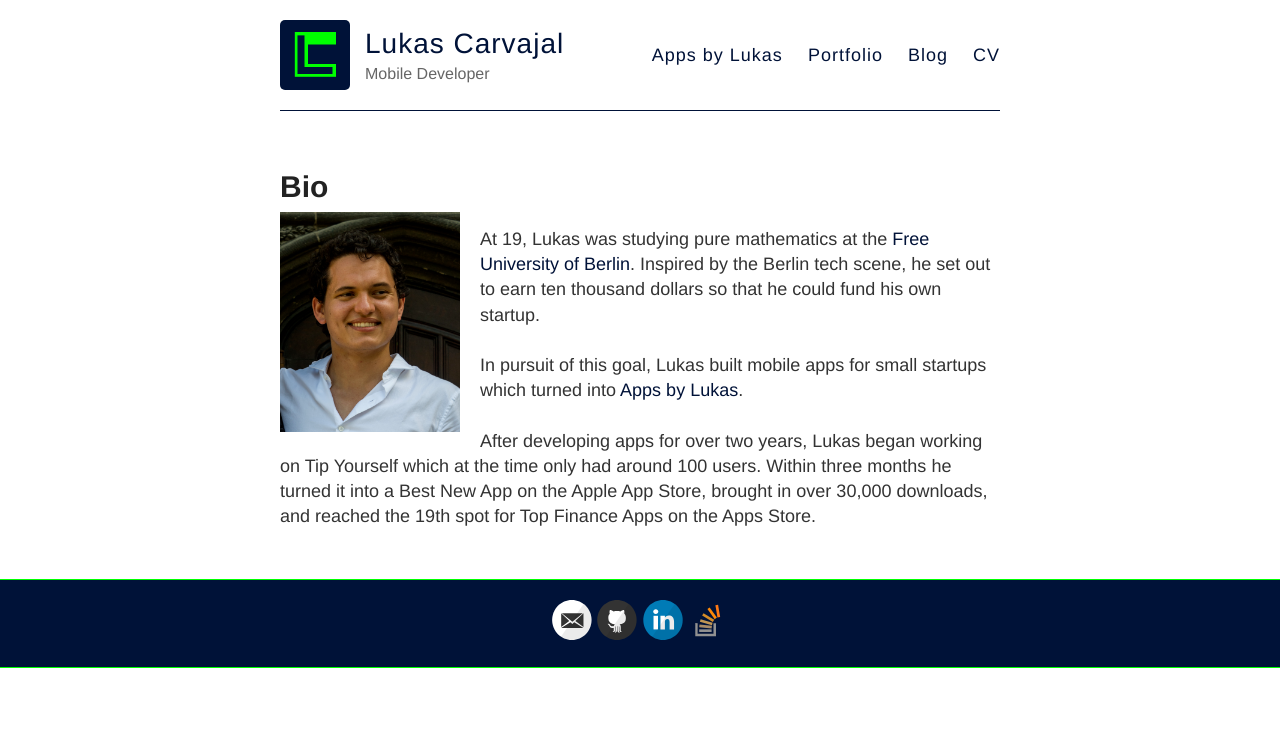
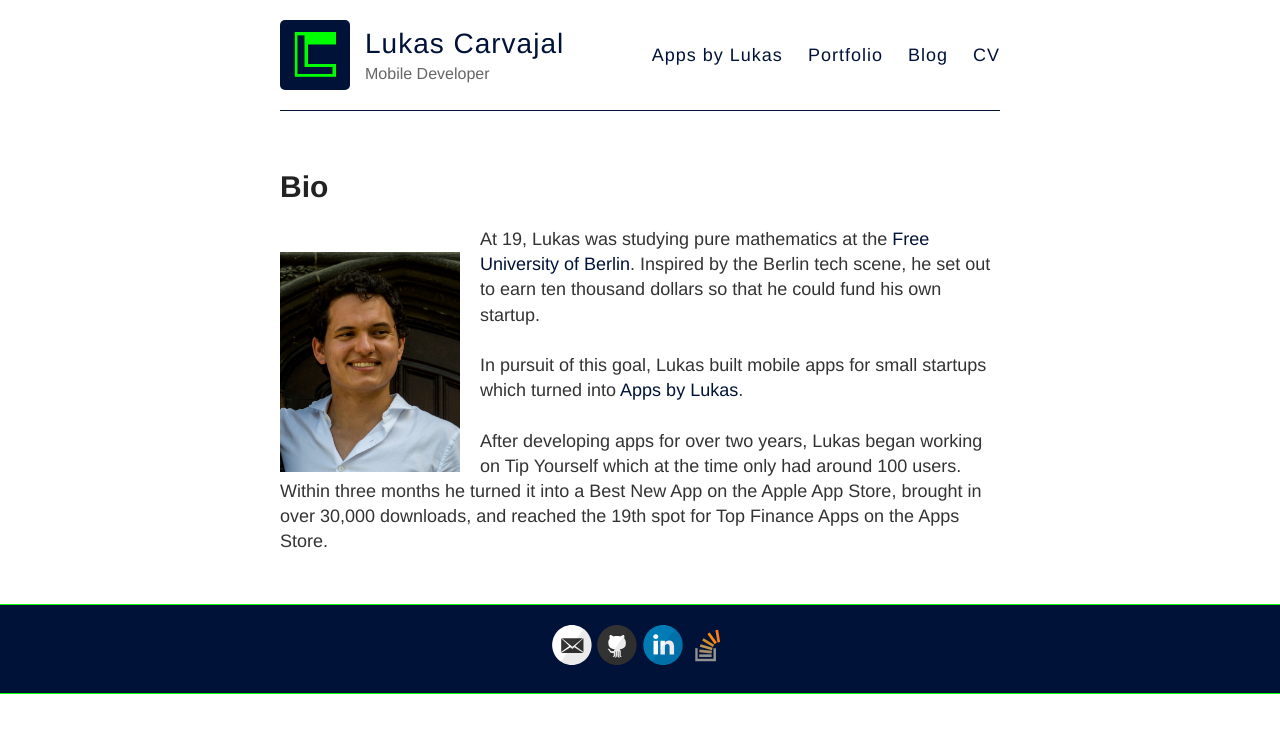
Before and after one commit to Lcarvajal/Lcarvajal.github.io, a Jekyll site: the page built from index.html, in a window 1280 px wide. Shown: the top 733 px of the page. Built offline with Jekyll 4.4.1, drawn with Linux system fonts in a browser that asks for light colours.

Commit message:
Update bio copy

```diff
--- a/index.html
+++ b/index.html
@@ -5,7 +5,7 @@
 
 <h1>Bio</h1>
 
-<img src="../images/lukas-carvajal.png" class="img-responsive" style="display:inline; padding-right: 20px; float:left;" width=200/>
+<img src="../images/lukas-carvajal.png" class="img-responsive" style="display:inline; padding-top:40px; padding-right: 20px; float:left;" width=200/>
 <p>
 	At 19, Lukas was studying pure mathematics at the <a href="http://appsbylukas.com">Free University of Berlin</a>.
 
```
